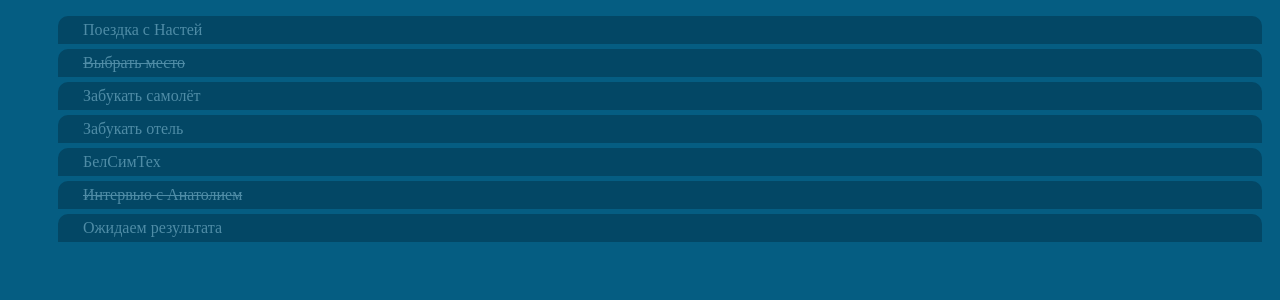
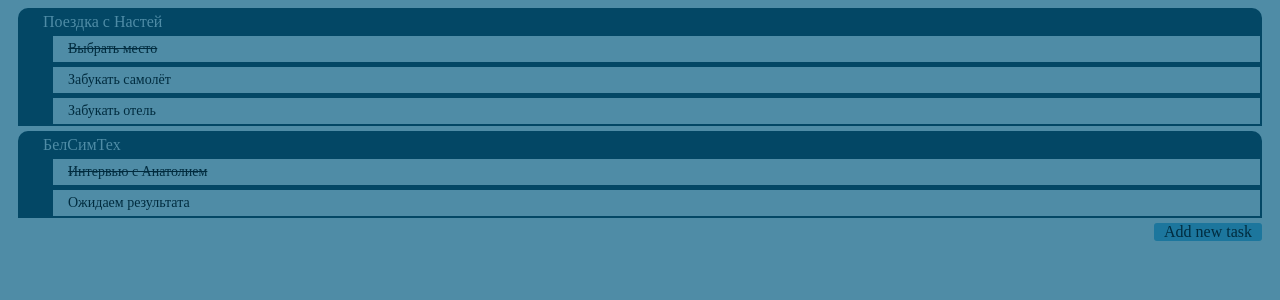
Before and after one commit to BitTooth/taskmanager, a Django app: page /taskmanager/ in a window 1280 px wide. Shown: the top 300 px of the page. Run offline with Django 3.2, Linux system fonts and the light colour scheme; data comes from the database, SQL or seed files in the repository; both versions use the stored data as it was after the commit.

Commit message:
added some style

```diff
--- a/taskmanager/static/taskmanager/style.css
+++ b/taskmanager/static/taskmanager/style.css
@@ -1,8 +1,19 @@
 body {
-	background-color: #055D82;
+	background-color: #4F8CA6;
 }
 
-li {
+#task_label {
+	display:inline;
+}
+
+#subtask_button {
+	display: inline;
+}
+
+#task_button, #task_container {
+	font-family: ubuntu;
+	font-size: 16px;
+
 	margin-left: 10px;
 	margin-right: 10px;
 	margin-top: 5px;
@@ -10,6 +21,8 @@ li {
 
 	padding: 5px;
 	padding-left: 25px;
+	padding-bottom: 1px;
+	padding-right: 2px;
 
 	background-color: #034765;
 	color: #4F8CA6;
@@ -21,25 +34,97 @@ li {
 	border-style: none;
 	border-color: #A3A3A3;
 	list-style: none;
+
+	display: block;
 }
 
-li:hover {
-	background-color: #17A677;
-	color: #006A47;
+#subtask_container {
+	font-family: ubuntu;
+	font-size: 14px;
+
+	background-color: #4F8CA6;
+	color: #012C3F;
+
+	margin-left: 10px;
+	margin-top: 5px;
+	margin-bottom: 1px;
+
+	padding-left: 15px;
+	padding-bottom: 5px;
+	padding-top: 5px;
+	padding-bottom: 5px;
+
+	display: block;
+}
+
+#button {
+	border-radius: 3px;
+
+	background-color: #1C769D;
+	color: #012C3F;
+
+	margin-right: 10px;
+	padding-left: 10px;
+	padding-right: 10px;
+	text-align:right;
+	float: right;
+
+	display:inline;
+}
+
+#done_label, #undone_label {
+	color: green;
+	display: inline;
+	float: right;
+	margin-right: 50px;
+}
+
+#undone_label {
+	color: red;
+}
+
+#button:hover {
 	cursor:pointer;
 }
 
+#task_button:hover {
+	background-color: #006A47;
+	color: #4FAF8F;
+	cursor:pointer;
+}
+
+#task_button:hover #subtask_container {
+	background-color: #4FAF8F;
+}
+
+#task_button:hover #subtask_container:hover {
+	background-color: #00432D;
+	color: #4FAF8F;
+}
+
+#task_button #button,  #subtask_container #button {
+	display: none;
+}
+
+#task_button:hover #button, #subtask_container:hover #button {
+	display: inline;
+}
+
 a {
-	background-color: red;
 	font-family: ubuntu;
 	font-size: 16px;
+
 	text-decoration: none;
+	text-align: center;
 	font-style: normal;
 	display: block;
 	width: 100%;
-	color: #5E5E5E;
+
+	background-color: #034765;
+	color: #4F8CA6;
 }
 
 a:hover {
+	background-color: #012C3F;
 	color: #E0E0E0
 }
--- a/taskmanager/templates/taskmanager/index.html
+++ b/taskmanager/templates/taskmanager/index.html
@@ -2,27 +2,35 @@
 <!DOCTYPE html>
 <html>
 	<head>
-	<link rel="stylesheet" type="text/css" href="{% static 'taskmanager/style.css'%}" />
+		<link rel="stylesheet" type="text/css" href="{% static 'taskmanager/style.css'%}" />
 	</head>
 	<body>
 		{% if tasks %}
-			<ul>
 			{% for task in tasks %}
-				{% if task.name != 'root' %}
-				<li onclick="location.href='/taskmanager/{{task.id}}/'">
-					{% if task.done %}
-						<strike>
-					{% endif %}
-					{{task.name}}
-					{% if task.done %}
-						</strike>
-					{% endif %}
-				</li>
+				{% if task.parent.name == 'root' %}
+					<div id='task_button'>
+						{% if task.done %} <strike> {% endif %}
+						<div id='task_label' onclick="location.href='/taskmanager/{{task.id}}/'"> {{task.name}} </div>
+						{% if task.done %} </strike> {% endif %}
+
+						<div id='button' onclick='alert("done task")'> Done </div>
+						<div id='button' onclick='alert("new subtask")'> Add subtask </div>
+
+						{% for child in task.task_set.all %}
+							<div id='subtask_container'>
+								{% if child.done %} <strike> {% endif %}
+								<div id='subtask_button' onclick="location.href='/taskmanager/{{child.id}}/'; ">  {{ child.name }}  </div>
+								{% if child.done %} </strike> {% endif %}
+
+								<div id='button' onclick='alert("done subtask")'> Done </div>
+							</div>
+						{% endfor %}
+					</div>
 				{% endif %}
 			{% endfor %}
-			</ul>
 		{% else %}
 			<p> No tasks. Seems that you're a free man </p>
 		{% endif %}
+		<div id='button' onclick='alert("new task")'> Add new task </div>
 	</body>
 </html>
```
Also changed, not shown: taskmanager/templates/taskmanager/detail.html (+31 -7 lines), db.sqlite3.
